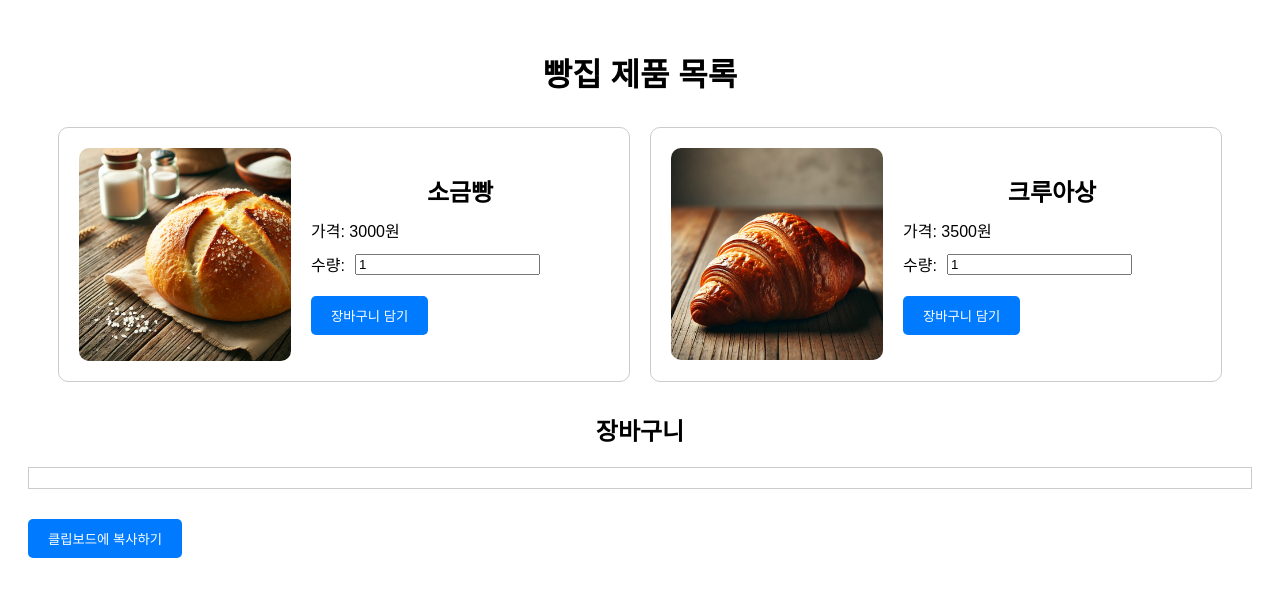
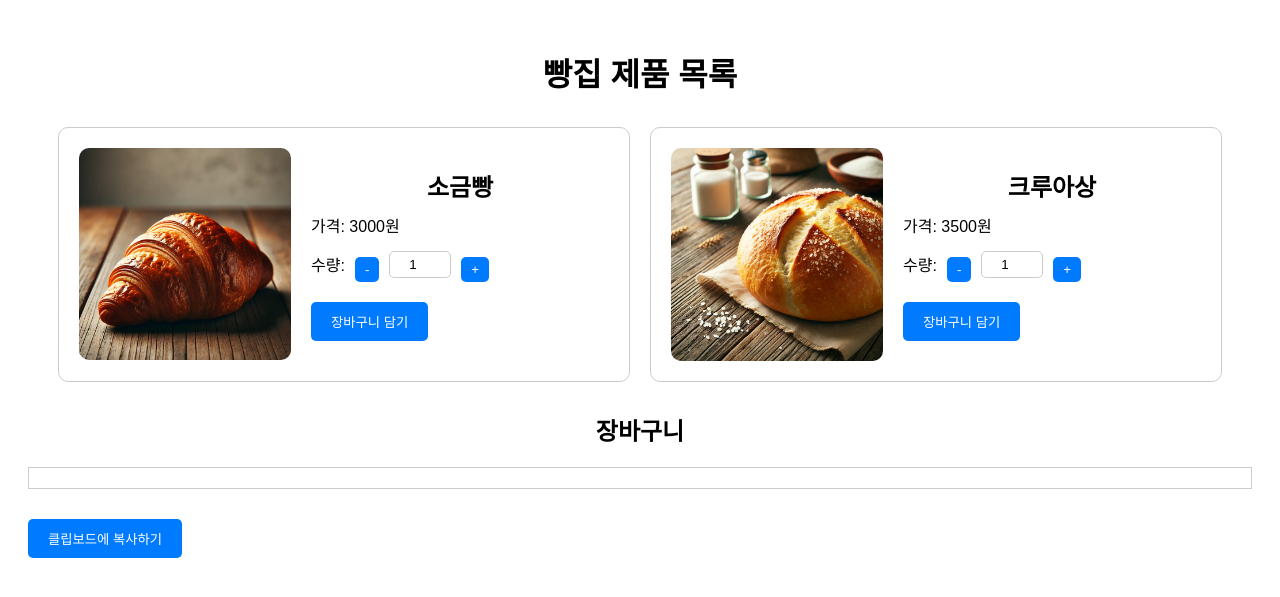
Before and after one commit to hanseodev/hanseodev.github.io, a Jekyll site: the page breads.html, which Jekyll copies as it is, in a window 1280 px wide. Shown: the top 597 px of the page. Built offline with Jekyll 4.4.1, drawn with Linux system fonts in a browser that asks for light colours.

Commit message:
breads-test 5

```diff
--- a/breads-script.js
+++ b/breads-script.js
@@ -42,3 +42,11 @@ function copyCartToClipboard() {
       console.error("클립보드 복사 실패: ", err);
     });
 }
+
+function changeQuantity(quantityId, delta) {
+  const input = document.getElementById(quantityId);
+  let value = parseInt(input.value);
+  value += delta;
+  if (value < 1) value = 1;
+  input.value = value;
+}
--- a/breads-styles.css
+++ b/breads-styles.css
@@ -51,6 +51,28 @@ h2 {
 
 .quantity-container label {
   margin-right: 10px;
+}
+
+.quantity-container button {
+  padding: 5px 10px;
+  background-color: #007bff;
+  color: white;
+  border: none;
+  border-radius: 5px;
+  cursor: pointer;
+}
+
+.quantity-container button:hover {
+  background-color: #0056b3;
+}
+
+.quantity-container input {
+  text-align: center;
+  width: 50px;
+  margin: 0 10px;
+  border: 1px solid #ccc;
+  border-radius: 5px;
+  padding: 5px;
 }
 
 button {
--- a/breads.html
+++ b/breads.html
@@ -10,13 +10,31 @@
     <h1>빵집 제품 목록</h1>
     <div class="product-container">
       <div class="product" data-name="소금빵" data-price="3000">
-        <img src="/breads-img/saltbread.png" alt="소금빵 이미지" />
+        <img src="/breads-img/croissant.png" alt="소금빵 이미지" />
         <div class="product-details">
           <h2>소금빵</h2>
           <p>가격: 3000원</p>
           <div class="quantity-container">
             <label for="quantity-saltbread">수량:</label>
-            <input type="number" id="quantity-saltbread" min="1" value="1" />
+            <button
+              type="button"
+              onclick="changeQuantity('quantity-saltbread', -1)"
+            >
+              -
+            </button>
+            <input
+              type="number"
+              id="quantity-saltbread"
+              min="1"
+              value="1"
+              readonly
+            />
+            <button
+              type="button"
+              onclick="changeQuantity('quantity-saltbread', 1)"
+            >
+              +
+            </button>
           </div>
           <button onclick="addToCart('소금빵', 'quantity-saltbread')">
             장바구니 담기
@@ -24,13 +42,31 @@
         </div>
       </div>
       <div class="product" data-name="크루아상" data-price="3500">
-        <img src="/breads-img/croissant.png" alt="크루아상 이미지" />
+        <img src="/breads-img/saltbread.png" alt="크루아상 이미지" />
         <div class="product-details">
           <h2>크루아상</h2>
           <p>가격: 3500원</p>
           <div class="quantity-container">
             <label for="quantity-croissant">수량:</label>
-            <input type="number" id="quantity-croissant" min="1" value="1" />
+            <button
+              type="button"
+              onclick="changeQuantity('quantity-croissant', -1)"
+            >
+              -
+            </button>
+            <input
+              type="number"
+              id="quantity-croissant"
+              min="1"
+              value="1"
+              readonly
+            />
+            <button
+              type="button"
+              onclick="changeQuantity('quantity-croissant', 1)"
+            >
+              +
+            </button>
           </div>
           <button onclick="addToCart('크루아상', 'quantity-croissant')">
             장바구니 담기
```
